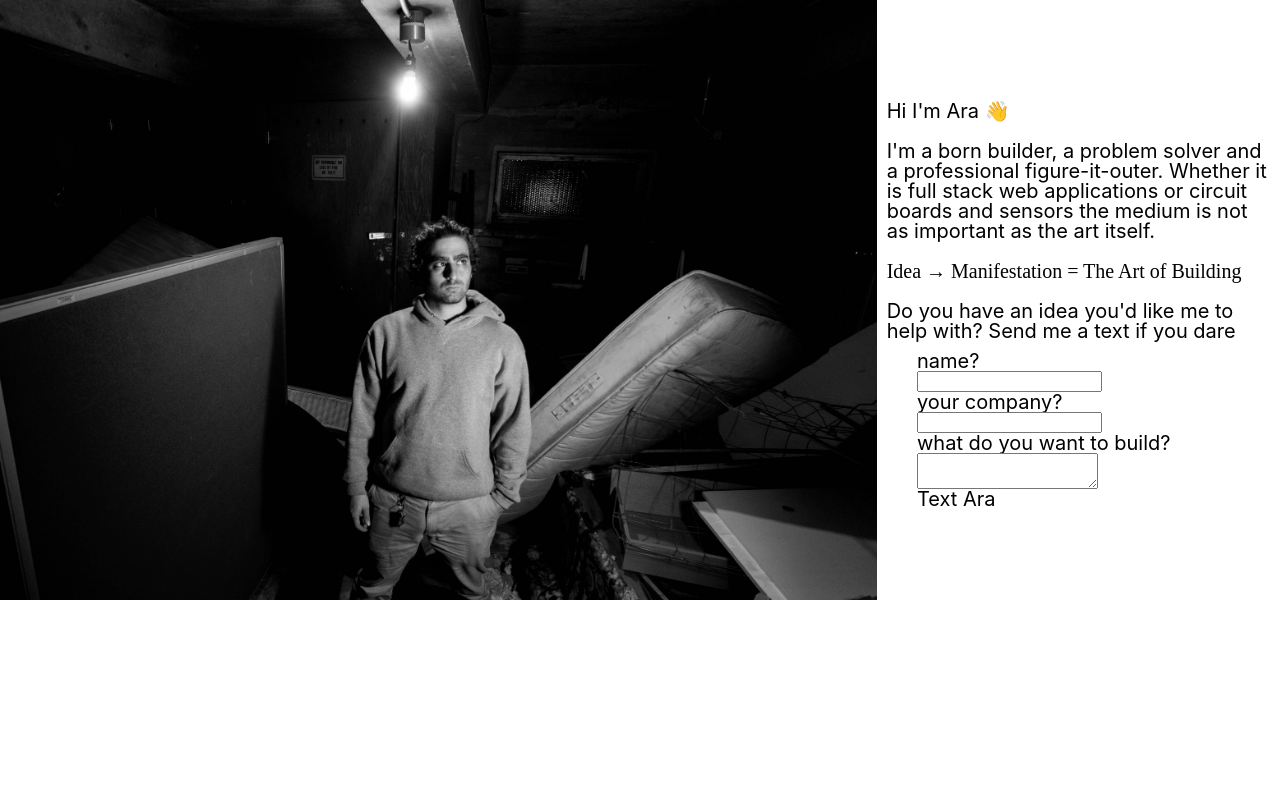
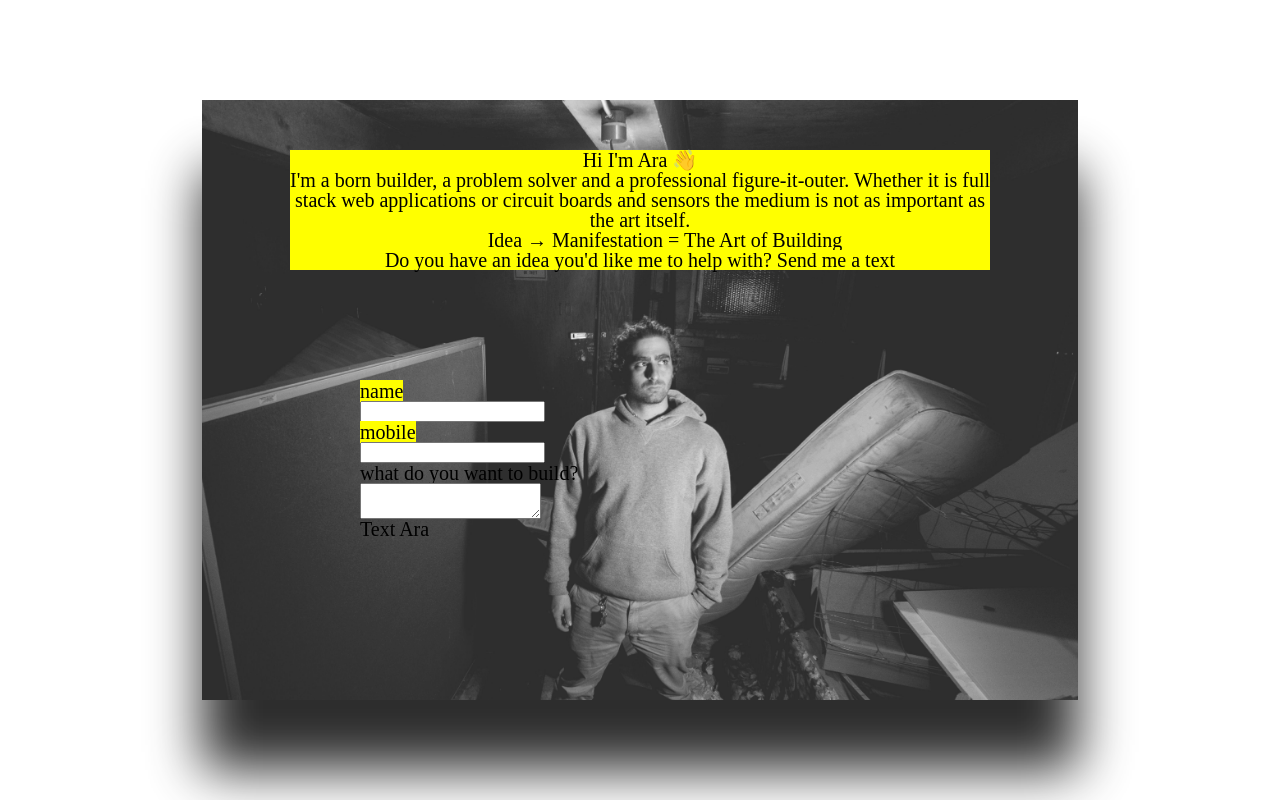
Before and after one commit to pr0grara/arconsult, a React (Create React App) app in the folder client/: page /#/ in a window 1280 px wide. Built offline with nearby package versions, Linux system fonts and the light colour scheme.

Commit message:
new look

```diff
--- a/client/public/stylesheets/landing.css
+++ b/client/public/stylesheets/landing.css
@@ -1,5 +1,36 @@
 div {
   /* border: red solid 1px; */
+}
+
+.frame {
+  width: 100%;
+  height: 100%;
+  background-color: #191a1b;
+}
+
+#main-photo {
+  position: absolute;
+  margin: auto;
+  top: 0;
+  left: 0;
+  right: 0;
+  bottom: 0;
+  display: flex;
+  /* margin-left: auto;
+  margin-right: auto; */
+  opacity: .82;
+  box-shadow: 0px 70px 50px black;
+}
+
+#welcome-message {
+  position: absolute;
+  margin: auto;
+  top: 0;
+  left: 0;
+  right: 0;
+  bottom: 0;
+  text-align: center;
+  font-family: lexend;
 }
 
 #landing {
@@ -12,7 +43,8 @@ div {
 }
 
 #welcome-message {
-  width: 800px;
+  width: 700px;
+  height: 500px;
   font-size: 20px;
   display: flex;
   flex-direction: column;
@@ -20,6 +52,7 @@ div {
 
 #welcome-message > p {
   margin: 10px;
+  display: block;
 }
 
 #sms-form {
--- a/client/src/componenets/landing/landing.js
+++ b/client/src/componenets/landing/landing.js
@@ -29,22 +29,23 @@ class Landing extends React.Component {
   render() {
     return (
       <div id="landing">
+        <div className='frame'>
           <img id="main-photo" src={img} alt="landing"></img>
           <div id="welcome-message">
-          <p>Hi I'm Ara 👋</p>
+            <mark><p>Hi I'm Ara 👋</p>
             <p>
                 I'm a born builder, a problem solver and a professional figure-it-outer. Whether it is full stack
                 web applications or circuit boards and sensors the medium is not as
                 important as the art itself.
-          </p>
-          <p id="stunner">Idea &rarr; Manifestation = The Art of Building</p>
-          <p>
-            Do you have an idea you'd like me to help with? Send me a text if you dare
-          </p>
+            </p></mark>
+            <mark><p id="stunner">Idea &rarr; Manifestation = The Art of Building</p></mark>
+            <mark><p>
+              Do you have an idea you'd like me to help with? Send me a text
+            </p></mark>
             <div id="sms-form">
-            <label>name?</label>
+              <label><mark>name</mark></label>
               <input className="answer" type="text"></input>
-            <label>your company?</label>
+              <label><mark>mobile</mark></label>
               <input className="answer" type="text"></input>
               <label>what do you want to build?</label>
               <textarea className="answer"></textarea>
@@ -54,6 +55,7 @@ class Landing extends React.Component {
             </div>
           </div>
         </div>
+      </div>
     );
   }
 }
```
Also changed, not shown: client/src/App.css (line endings or trailing spaces), 3 other files (tests, documents, lock files or other folders). Lines whose indentation alone changed are shown as unchanged.
